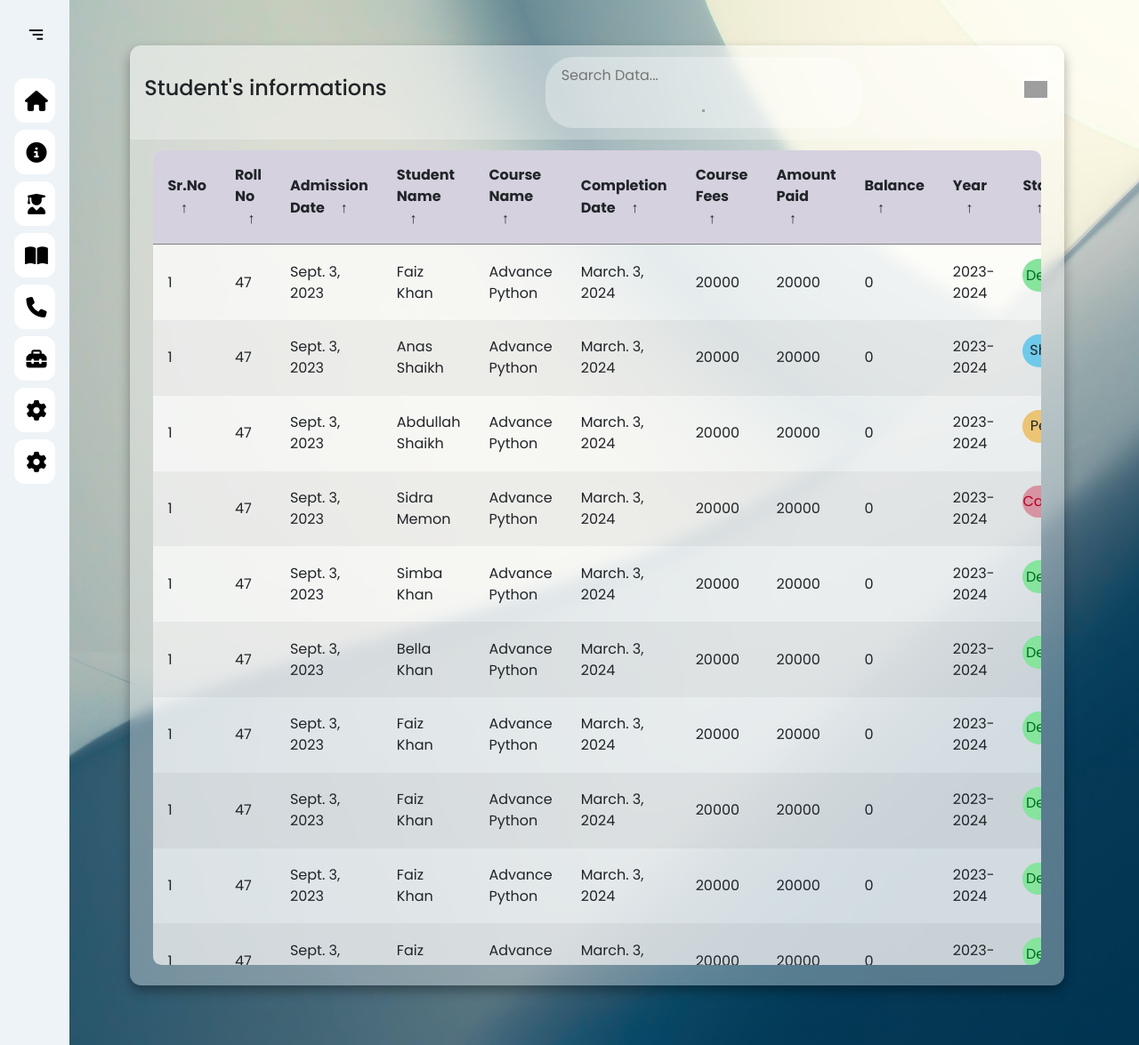
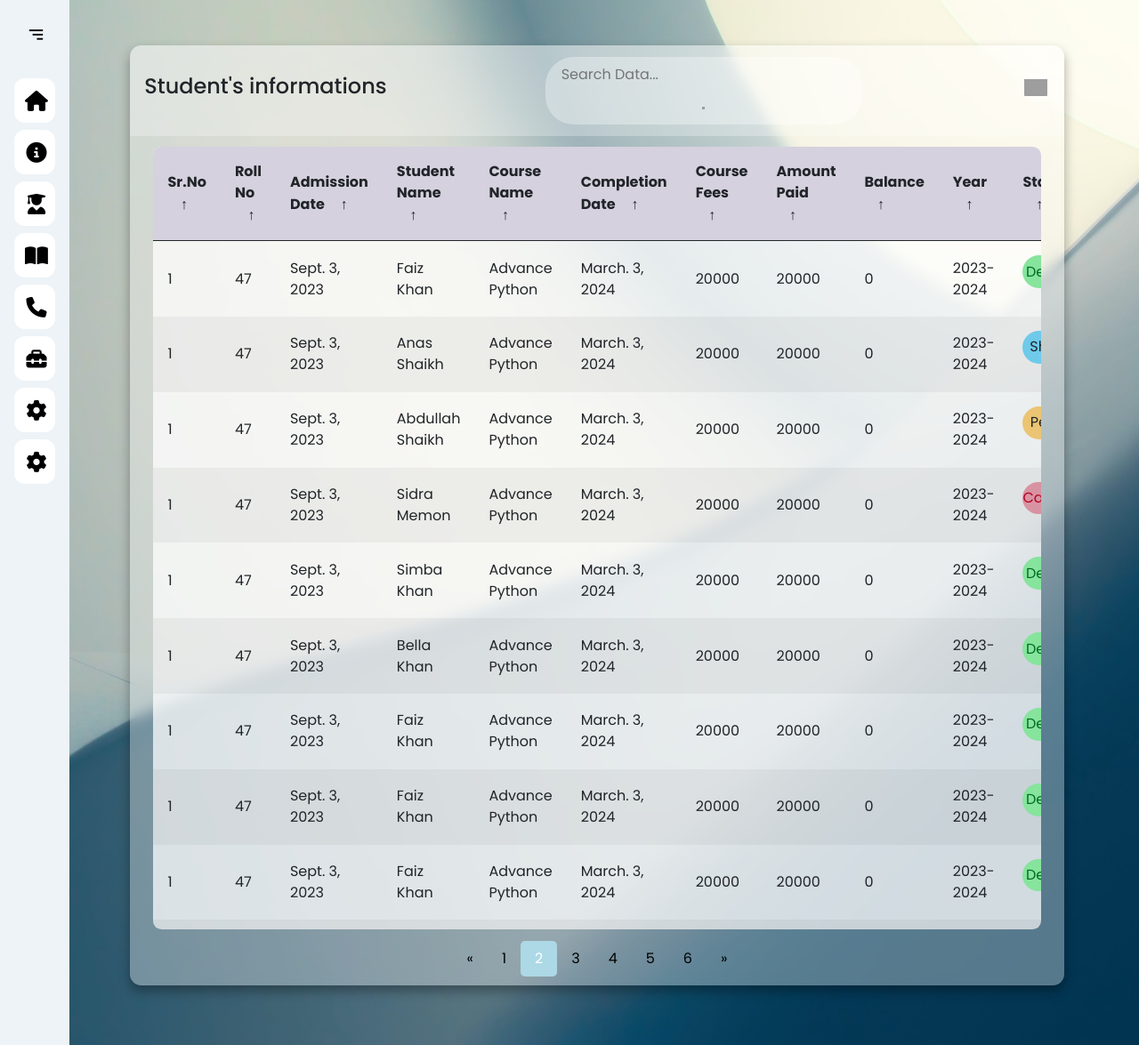
Before and after one commit to faizkhan77/Kutchi-ITI, a Django app: page /student-tab/ in a window 1280 px wide. Shown: the whole page at 89% size. Run offline with Django 4.2, Linux system fonts and the light colour scheme; a user stored in the database is signed in; data comes from the database, SQL or seed files in the repository; parts of the project's set-up code (start-up, migrations or seed data) failed here and were passed over; some libraries are stand-ins or nearby versions; grey boxes are pictures that could not be loaded.

Commit message:
Added Pagination design in student table (Still need work)

```diff
--- a/kutchiProject/myapp/templates/myapp/TestTemplates/student-table.html
+++ b/kutchiProject/myapp/templates/myapp/TestTemplates/student-table.html
@@ -51,7 +51,7 @@
             backdrop-filter: blur(7px);
             box-shadow: 0 .4rem .8rem #0005;
             border-radius: .8rem;
-
+            padding-bottom: 40px;
             overflow: hidden;
         }
 
@@ -367,6 +367,34 @@
                 display:none;
             }
         }
+
+
+
+
+        .pagination {
+            display: flex;
+            padding-left: 0;
+            list-style: none;
+            justify-content: center;
+          }
+
+          .pagination a {
+            color: black;
+            float: left;
+            padding: 8px 16px;
+            text-decoration: none;
+          }
+
+          .pagination a.active {
+            background-color: lightblue;
+            color: white;
+            border-radius: 5px;
+          }
+
+          .pagination a:hover:not(.active) {
+            background-color: #ddd;
+            border-radius: 5px;
+          }
      </style>
  </head>
 
@@ -565,6 +593,17 @@
                  </tbody>
              </table>
          </section>
+
+         <div class="pagination">
+            <a href="#">&laquo;</a>
+            <a href="#">1</a>
+            <a href="#" class="active">2</a>
+            <a href="#">3</a>
+            <a href="#">4</a>
+            <a href="#">5</a>
+            <a href="#">6</a>
+            <a href="#">&raquo;</a>
+          </div>
      </main>
      <script>
          const search = document.querySelector('.input-group input'),
```
